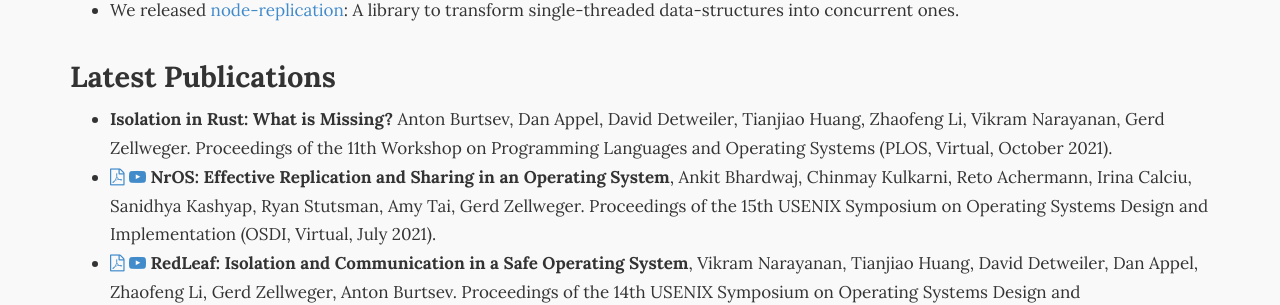
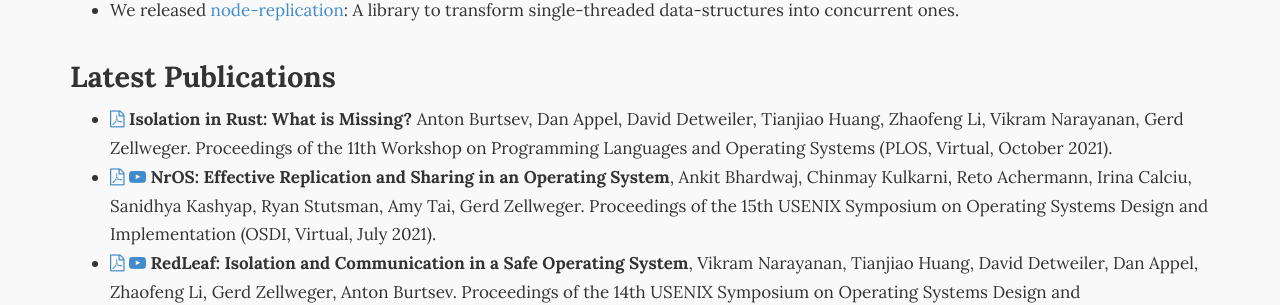
Before and after one commit to gz/website, a Jekyll site: the page built from index.html, in a window 1280 px wide. Shown: the part 523-828 px from the top of the page. Built offline with Jekyll 4.4.1, drawn with Linux system fonts in a browser that asks for light colours; nearby versions of some CDN libraries.

Commit message:
Update index.html

```diff
--- a/index.html
+++ b/index.html
@@ -42,6 +42,7 @@
 <h3>Latest Publications</h3>
 <ul class="unstyled">
   <li>
+    <a href="papers/rust-plos21.pdf"><i class="fa fa-file-pdf-o"></i></a>
     <strong>Isolation in Rust: What is Missing?</strong>
     Anton Burtsev, Dan Appel, David Detweiler, Tianjiao Huang, Zhaofeng Li, Vikram Narayanan, Gerd Zellweger.
     Proceedings of the 11th Workshop on Programming Languages and Operating Systems (PLOS, Virtual, October 2021).
```
